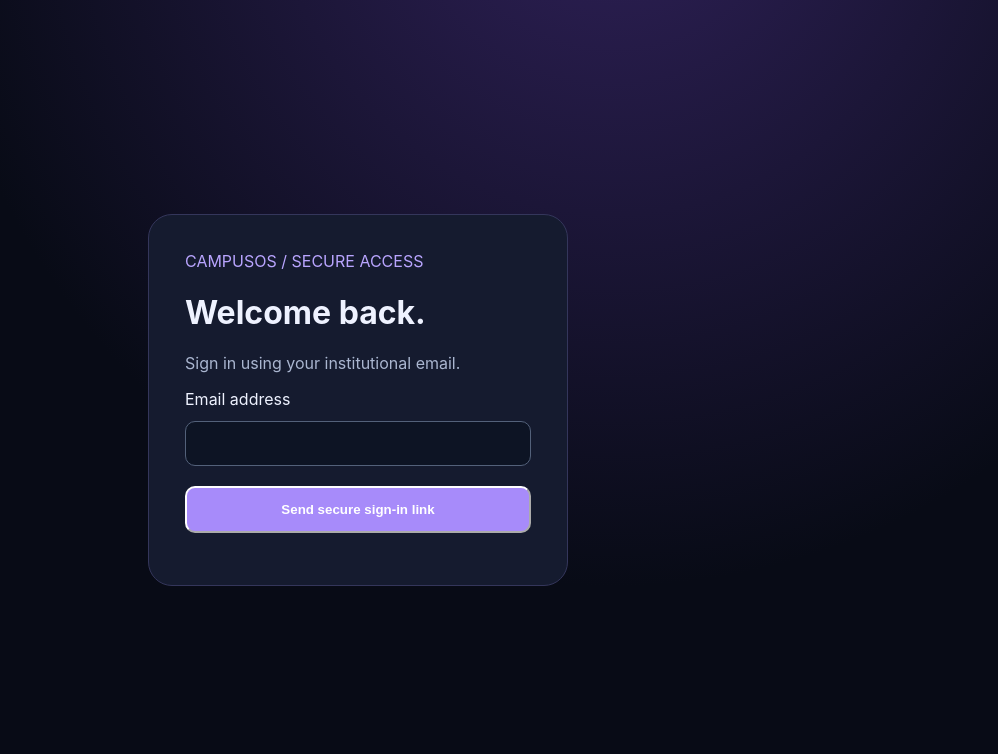
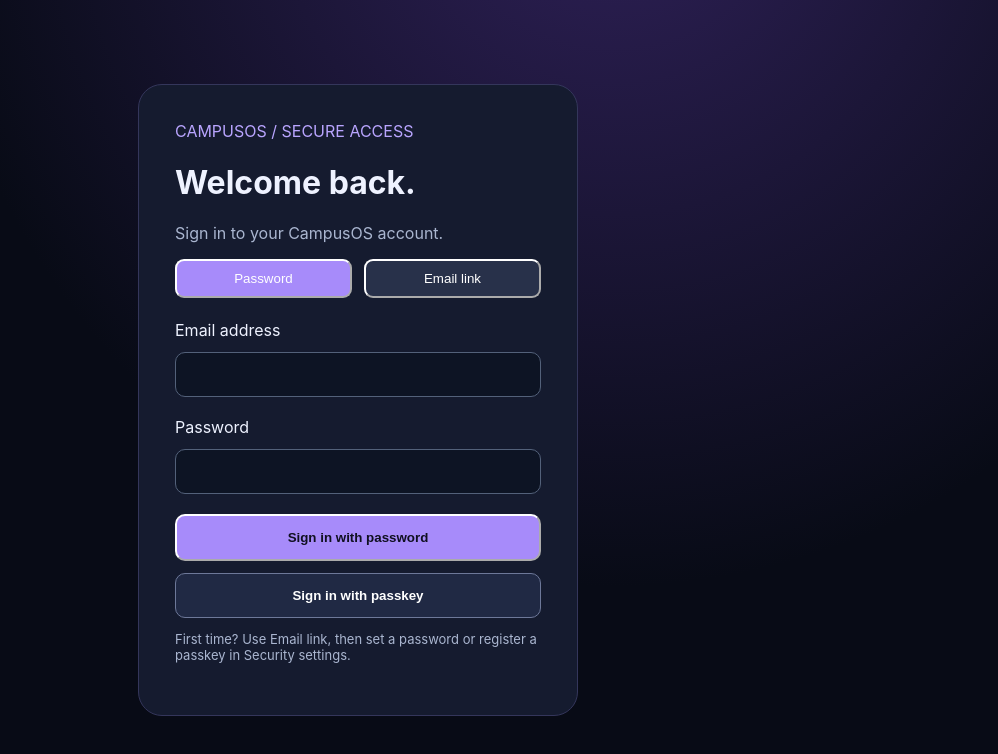
Before and after one commit to veeny698-coder/CampusOs, a Next.js app: page /login in a window 1280 px wide. Shown: the top 754 px of the page, without its empty margins (282-1280 px from the left). Built offline with nearby package versions, Linux system fonts and the light colour scheme.

Commit message:
feat(auth): add password and passkey sign-in alongside magic links

```diff
--- a/app/login/page.tsx
+++ b/app/login/page.tsx
@@ -1,14 +1,68 @@
 'use client';
 import { useState } from 'react';
+import { useRouter } from 'next/navigation';
 import { createBrowserClient } from '@supabase/ssr';
+
+function authClient() {
+  const url = process.env.NEXT_PUBLIC_SUPABASE_URL;
+  const key = process.env.NEXT_PUBLIC_SUPABASE_ANON_KEY;
+  if (!url || !key) throw new Error('Authentication is not configured');
+  return createBrowserClient(url, key, { auth: { experimental: { passkey: true } } });
+}
+
 export default function Login() {
-  const [email,setEmail]=useState('');const [busy,setBusy]=useState(false);const [message,setMessage]=useState('');
-  async function submit(e:React.FormEvent<HTMLFormElement>){e.preventDefault();setBusy(true);setMessage('');try{
-    const url=process.env.NEXT_PUBLIC_SUPABASE_URL,key=process.env.NEXT_PUBLIC_SUPABASE_ANON_KEY;
-    if(!url||!key)throw new Error('Authentication is not configured');
-    const client=createBrowserClient(url,key);
-    const {error}=await client.auth.signInWithOtp({email,options:{emailRedirectTo:window.location.origin+'/auth/callback'}});
-    if(error)throw error;setMessage('Check your email for the sign-in link.');
-  }catch(error){const message=error instanceof Error?error.message:'Unknown authentication error';setMessage('Sign-in failed: '+message)}finally{setBusy(false)}}
-  return <main style={{minHeight:'100vh',display:'grid',placeItems:'center',padding:20}}><form onSubmit={submit} style={{width:'100%',maxWidth:420,background:'#151b2f',padding:36,border:'1px solid #34365b',borderRadius:24}}><div style={{color:'#b9a5ff'}}>CAMPUSOS / SECURE ACCESS</div><h1>Welcome back.</h1><p style={{color:'#aab6d0'}}>Sign in using your institutional email.</p><label htmlFor="email">Email address</label><input id="email" type="email" required autoComplete="email" value={email} onChange={e=>setEmail(e.target.value)} style={{display:'block',width:'100%',padding:14,margin:'12px 0 20px',borderRadius:10,border:'1px solid #53617a',background:'#0d1424',color:'white'}}/><button disabled={busy} style={{padding:14,borderRadius:10,width:'100%',background:'#a78bfa',fontWeight:700}}>{busy?'Sending…':'Send secure sign-in link'}</button><p role="status">{message}</p></form></main>
+  const router = useRouter();
+  const [email, setEmail] = useState('');
+  const [password, setPassword] = useState('');
+  const [busy, setBusy] = useState(false);
+  const [message, setMessage] = useState('');
+  const [mode, setMode] = useState<'password'|'magic'>('password');
+
+  async function submit(e: React.FormEvent<HTMLFormElement>) {
+    e.preventDefault(); setBusy(true); setMessage('');
+    try {
+      const client = authClient();
+      if (mode === 'password') {
+        const { error } = await client.auth.signInWithPassword({ email, password });
+        if (error) throw error;
+        router.replace('/admin/dashboard'); router.refresh();
+      } else {
+        const { error } = await client.auth.signInWithOtp({ email, options: { emailRedirectTo: window.location.origin + '/auth/callback' } });
+        if (error) throw error;
+        setMessage('Check your email for a fresh sign-in link.');
+      }
+    } catch (error) {
+      setMessage(error instanceof Error ? error.message : 'Unable to sign in');
+    } finally { setBusy(false); }
+  }
+
+  async function passkeyLogin() {
+    setBusy(true); setMessage('');
+    try {
+      const { error } = await authClient().auth.signInWithPasskey();
+      if (error) throw error;
+      router.replace('/admin/dashboard'); router.refresh();
+    } catch (error) {
+      setMessage(error instanceof Error ? error.message : 'Passkey sign-in failed');
+    } finally { setBusy(false); }
+  }
+
+  return <main style={{ minHeight: '100vh', display: 'grid', placeItems: 'center', padding: 20 }}>
+    <form onSubmit={submit} style={{ width: '100%', maxWidth: 440, background: '#151b2f', padding: 36, border: '1px solid #34365b', borderRadius: 24 }}>
+      <div style={{ color: '#b9a5ff' }}>CAMPUSOS / SECURE ACCESS</div>
+      <h1>Welcome back.</h1>
+      <p style={{ color: '#aab6d0' }}>Sign in to your CampusOS account.</p>
+      <div style={{ display: 'flex', gap: 12, marginBottom: 22 }}>
+        <button type="button" onClick={() => {setMode('password');setMessage('');}} aria-pressed={mode === 'password'} style={{ flex: 1, padding: 10, background: mode === 'password' ? '#a78bfa' : '#28314a', borderRadius: 9 }}>Password</button>
+        <button type="button" onClick={() => {setMode('magic');setMessage('');}} aria-pressed={mode === 'magic'} style={{ flex: 1, padding: 10, background: mode === 'magic' ? '#a78bfa' : '#28314a', borderRadius: 9 }}>Email link</button>
+      </div>
+      <label htmlFor="email">Email address</label>
+      <input id="email" type="email" required autoComplete="email" value={email} onChange={e => setEmail(e.target.value)} style={{ display: 'block', width: '100%', padding: 14, margin: '12px 0 20px', borderRadius: 10, border: '1px solid #53617a', background: '#0d1424', color: 'white' }} />
+      {mode === 'password' && <><label htmlFor="password">Password</label><input id="password" type="password" minLength={8} required autoComplete="current-password" value={password} onChange={e => setPassword(e.target.value)} style={{ display: 'block', width: '100%', padding: 14, margin: '12px 0 20px', borderRadius: 10, border: '1px solid #53617a', background: '#0d1424', color: 'white' }}/></>}
+      <button disabled={busy} style={{ padding: 14, borderRadius: 10, width: '100%', background: '#a78bfa', color: '#101021', fontWeight: 700 }}>{busy ? 'Please wait…' : mode === 'password' ? 'Sign in with password' : 'Send secure sign-in link'}</button>
+      <button type="button" disabled={busy} onClick={passkeyLogin} style={{ padding: 14, marginTop: 12, borderRadius: 10, width: '100%', border: '1px solid #6d7899', background: '#202944', color: 'white', fontWeight: 600 }}>Sign in with passkey</button>
+      <p style={{ color: '#aab6d0', fontSize: 13 }}>First time? Use Email link, then set a password or register a passkey in Security settings.</p>
+      <p role="status" aria-live="polite">{message}</p>
+    </form>
+  </main>;
 }
```
